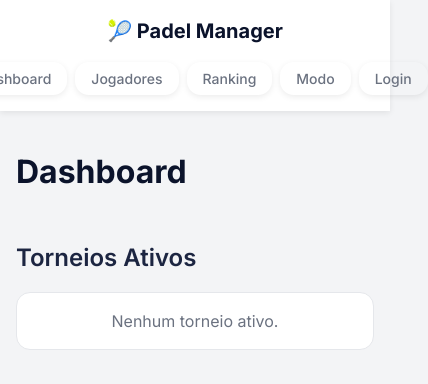
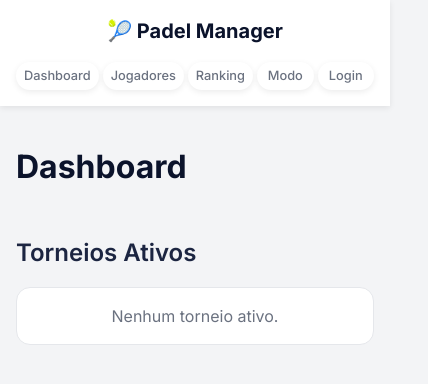
Before and after one commit to Bernardoleal1904/Padelapp, a plain HTML site: page index.html in a window 390 px wide. Shown: the whole page, 428 px wide, since content can reach past the window. Drawn offline with Linux system fonts and the light colour scheme; no server answers.

Commit message:
Add files via upload

```diff
--- a/styles.css
+++ b/styles.css
@@ -52,7 +52,7 @@ body {
 /* Navigation */
 #navbar {
     background: var(--bg-card);
-    padding: 1rem 2rem;
+    padding: 1rem 1.5rem;
     display: flex;
     justify-content: space-between;
     align-items: center;
@@ -61,6 +61,8 @@ body {
     top: 0;
     z-index: 100;
     backdrop-filter: saturate(180%) blur(8px);
+    flex-wrap: wrap; /* Permite quebrar linha em ecrãs pequenos */
+    gap: 10px;
 }
 
 .logo {
@@ -70,11 +72,14 @@ body {
     display: flex;
     align-items: center;
     gap: 0.5rem;
+    white-space: nowrap; /* Impede o logo de quebrar */
 }
 
 .nav-links {
     display: flex;
-    gap: 0.5rem;
+    gap: 0.25rem;
+    flex-wrap: wrap; /* Permite botões quebrarem linha */
+    justify-content: center; /* Centra botões no mobile */
 }
 
 .nav-btn {
@@ -82,9 +87,31 @@ body {
     border: none;
     color: var(--text-muted);
     font-weight: 500;
-    padding: 0.5rem 1rem;
+    padding: 0.5rem 0.75rem; /* Reduzi padding lateral para caber mais */
     border-radius: var(--radius);
     transition: all 0.2s;
+    font-size: 0.9rem; /* Letra ligeiramente menor para mobile */
+    white-space: nowrap;
+}
+
+@media (max-width: 600px) {
+    #navbar {
+        padding: 0.75rem 1rem;
+        flex-direction: column; /* Empilha logo e botões */
+        gap: 0.75rem;
+    }
+
+    .nav-links {
+        width: 100%;
+        justify-content: space-between; /* Espalha botões uniformemente */
+    }
+
+    .nav-btn {
+        padding: 0.4rem 0.5rem;
+        font-size: 0.8rem;
+        flex: 1; /* Botões ocupam largura igual */
+        text-align: center;
+    }
 }
 
 .nav-btn:hover {
```
